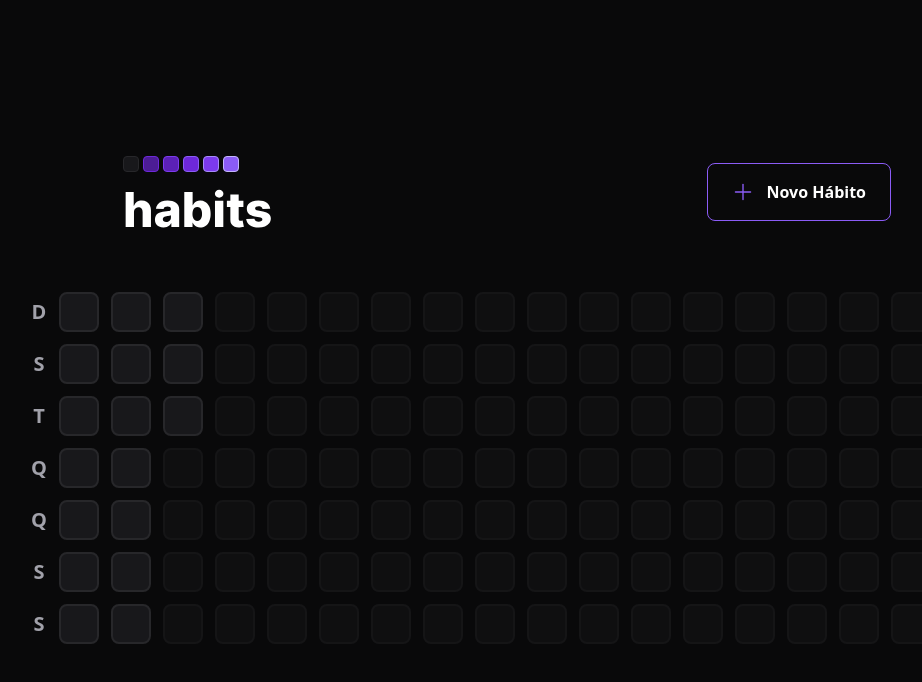
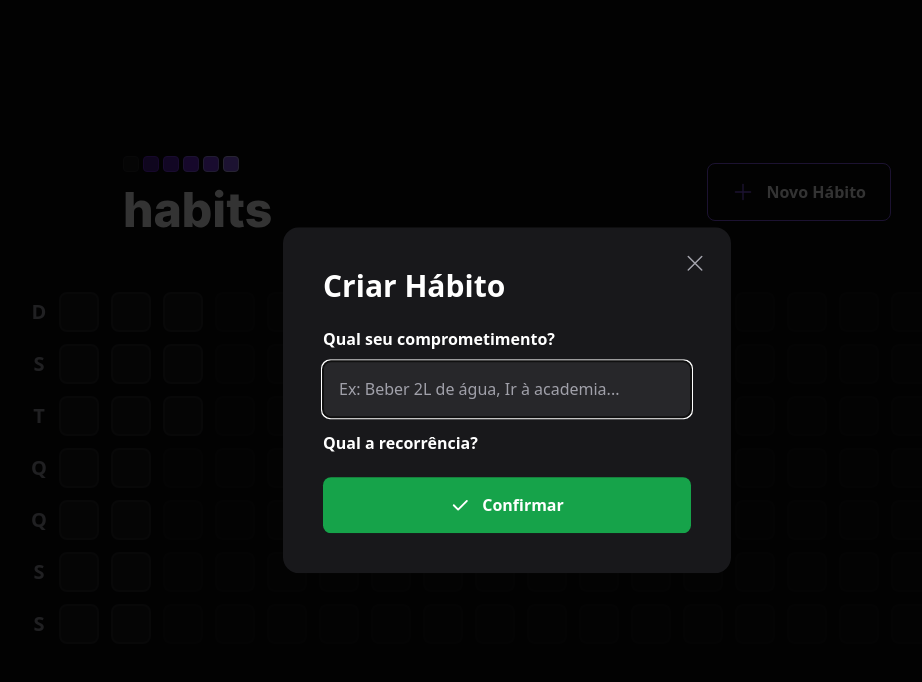
Before and after one commit to rodolfosouzamenezes/nlw-setup, a React (Vite) app in the folder web/: page / in a window 1280 px wide. Both pictures are taken after a click on the button "Novo Hábito". Shown: the top 682 px of the page, without its empty margins (133-1055 px from the left). Built offline with nearby package versions, Linux system fonts and the light colour scheme.

Commit message:
feat(web): new habit form created

```diff
--- a/web/package.json
+++ b/web/package.json
@@ -9,6 +9,7 @@
     "preview": "vite preview"
   },
   "dependencies": {
+    "@radix-ui/react-dialog": "^1.0.2",
     "dayjs": "^1.11.7",
     "phosphor-react": "^1.4.1",
     "react": "^18.2.0",
--- a/web/src/components/Header.tsx
+++ b/web/src/components/Header.tsx
@@ -1,19 +1,42 @@
-import { Plus } from 'phosphor-react'
+import { Plus, X } from 'phosphor-react'
+import * as Dialog from '@radix-ui/react-dialog';
+
 import logoImage from '../assets/logo.svg'
+import { NewHabitForm } from './NewHabitForm';
 
 export function Header() {
   return (
     <div className='w-full max-w-3xl mx-auto flex items-center justify-between'>
       <img src={logoImage} alt="Habits Logo" />
+
+      <Dialog.Root>
         <div className='group'>
-        <button
+          <Dialog.Trigger
             type='button'
             className='border border-violet-500 font-semibold rounded-lg px-6 py-4 flex items-center gap-3 group-hover:border-violet-300'
           >
             <Plus size={22} className='text-violet-500 group-hover:text-violet-300' />
             Novo Hábito
-        </button>
+          </Dialog.Trigger>
         </div>
+
+        <Dialog.Portal>
+          <Dialog.Overlay className='w-screen h-screen bg-black/80 fixed inset-0'   />
+          <Dialog.Content className='absolute p-10 bg-zinc-900 rounded-2xl w-full max-w-md top-1/2 left-1/2 -translate-x-1/2 -translate-y-1/2'>
+            <Dialog.Close className='absolute right-6 top-6 text-zinc-400 hover:text-zinc-500'>
+              <X size={24} aria-label='Fechar' />
+            </Dialog.Close>
+
+            <Dialog.Title className='text-3xl leading-tight text-white font-extrabold'>
+              Criar Hábito
+            </Dialog.Title>
+
+            <NewHabitForm />
+          </Dialog.Content>
+        </Dialog.Portal>
+      </Dialog.Root>
+
+
     </div>
   )
 }
--- /dev/null
+++ b/web/src/components/NewHabitForm.tsx
@@ -0,0 +1,28 @@
+import { Check } from "phosphor-react";
+
+export function NewHabitForm() {
+  return (
+    <form className="w-full flex flex-col mt-6 ">
+      <label htmlFor="title" className="font-semibold leading-tight ">
+        Qual seu comprometimento?
+      </label>
+
+      <input
+        autoFocus
+        type='text'
+        id='title'
+        placeholder='Ex: Beber 2L de água, Ir à academia...'
+        className="p-4 rounded-lg mt-3 bg-zinc-800 text-white placeholder:text-zinc-400"
+      />
+
+      <label htmlFor="" className="font-semibold leading-tight mt-4">
+        Qual a recorrência?
+      </label>
+
+      <button type="submit" className="mt-6 rounded-lg p-4 flex items-center justify-center gap-3 font-semibold bg-green-600 hover:bg-green-700">
+        <Check size={20} weight='bold' />
+        Confirmar
+      </button>
+    </form>
+  )
+}
```
Also changed, not shown: 1 other file (tests, documents, lock files or other folders). Lines whose indentation alone changed are shown as unchanged.
